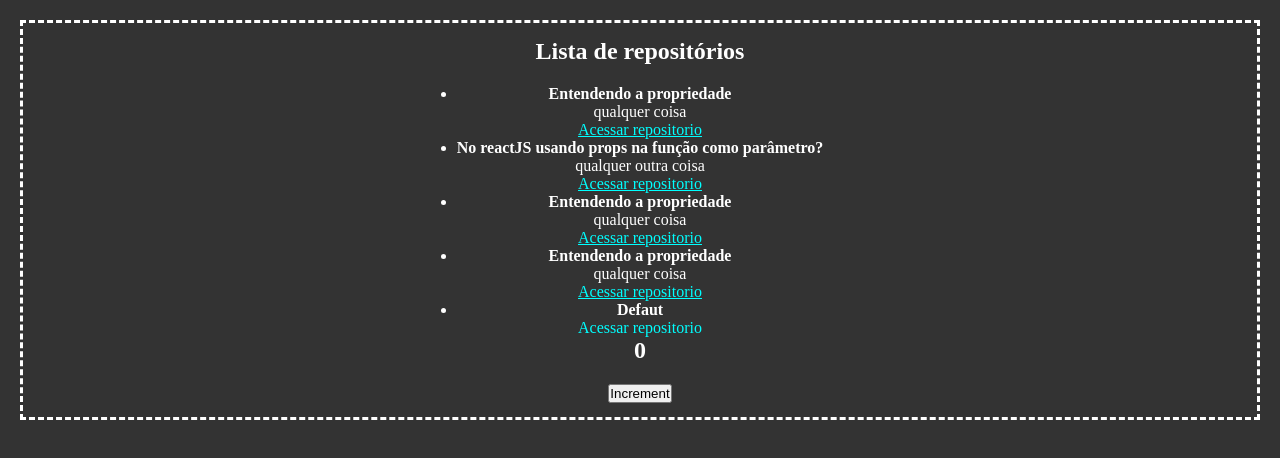
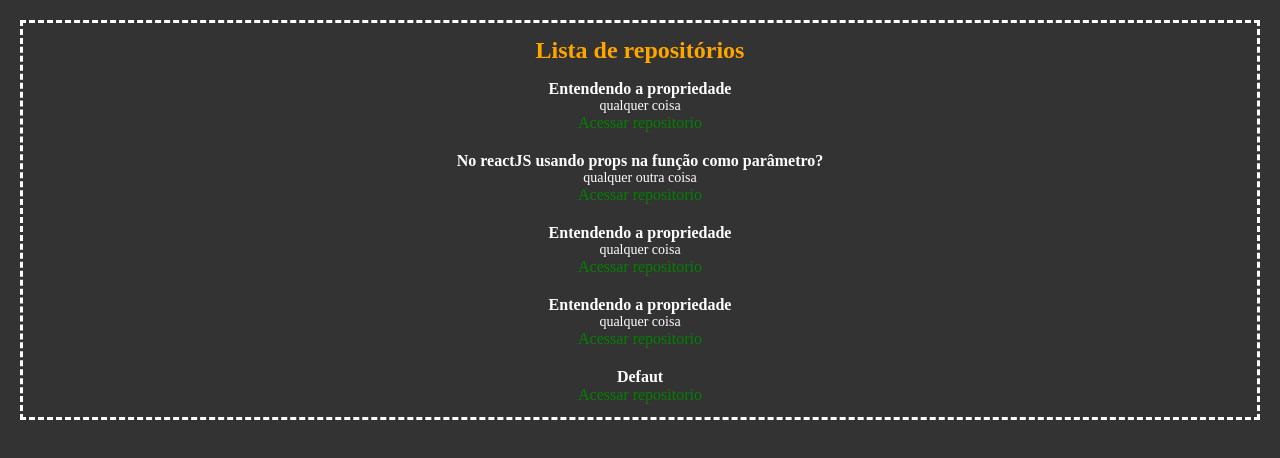
Before and after one commit to igurcampos/REACTJS-CURSO, a React app: page / in a window 1280 px wide. Shown: the top 458 px of the page. Built offline with nearby package versions, Linux system fonts and the light colour scheme.

Commit message:
segundou de css

```diff
--- a/src/App.jsx
+++ b/src/App.jsx
@@ -1,13 +1,9 @@
-import { Counter } from './components/Counter';
 import { RepositoryList } from './components/RepositoryList';
 import './Styles/global.scss';
 
 export function App() {
     return (
-    <>
     <RepositoryList/>
-    <Counter/>
-    </>
     )
 
 };
--- /dev/null
+++ b/src/Styles/repositories.scss
@@ -0,0 +1,23 @@
+section.repository-list {
+    margin: 40px;
+    h1 {
+        margin-bottom: 16px;
+        color: orange;
+    }
+    ul {
+        list-style: none;
+    }
+    li {
+        & + li {
+            margin-top: 20px;
+        }
+    }
+    p {
+        font-size: 14px;
+    }
+    a {
+        display: inline-block;
+        text-decoration: none;
+        color: green;
+    }
+}
--- a/src/components/Counter.jsx
+++ /dev/null
@@ -1,17 +0,0 @@
-import {useState} from 'react';
-
-export function Counter() {
-
-    const [counter, setCounter] = useState(0);
-
-    function Increment() {
-        setCounter(counter + 1);
-    }
-
-    return(
-        <div>
-            <h2>{counter}</h2>
-            <button type="button" onClick={Increment}>Increment</button>
-        </div>
-    )
-}
--- a/src/components/RepositoryList.jsx
+++ b/src/components/RepositoryList.jsx
@@ -1,4 +1,7 @@
 import { RepositoryItem } from "./RepositoryItem";
+
+import '../Styles/repositories.scss';
+
 
 const entendo = {
     name: "Entendendo a propriedade",
```
